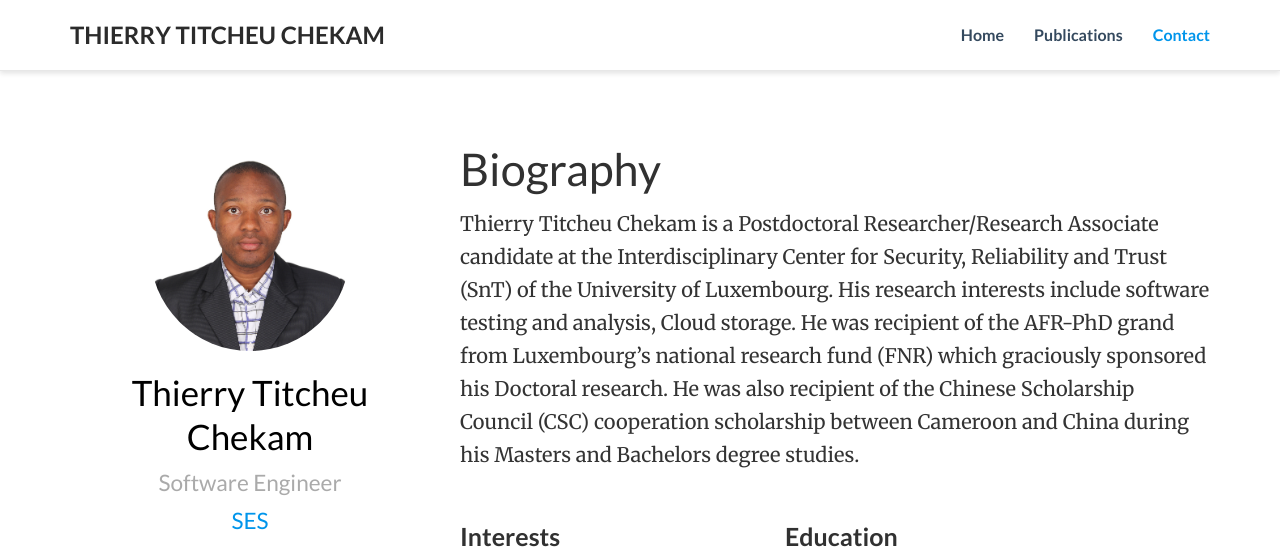
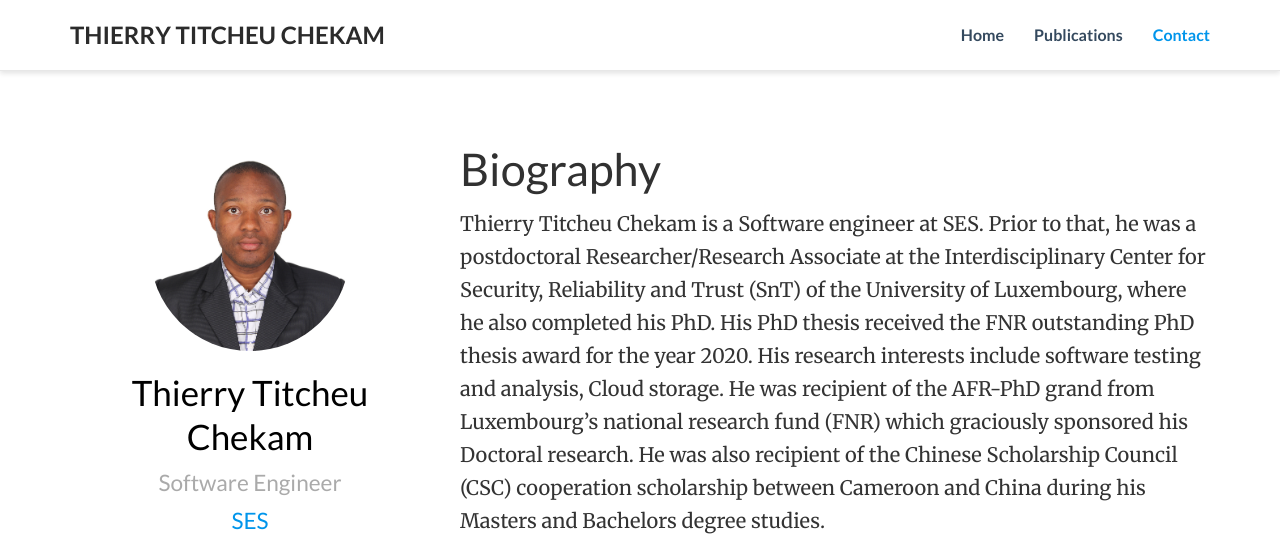
Before and after one commit to thierry-tct/thierry-tct.github.io, a plain HTML site: page index.html in a window 1280 px wide. Shown: the top 560 px of the page. Drawn offline with nearby package versions, Linux system fonts and the light colour scheme; files whose address does not match are found by name.

Commit message:
Update index.html

```diff
--- a/index.html
+++ b/index.html
@@ -8,7 +8,7 @@
   <meta name="theme" content="hugo-academic">
   <meta name="generator" content="Hugo 0.20.7" />
   <meta name="author" content="Thierry Titcheu Chekam">
-  <meta name="description" content="Postdoctoral Researcher/Research Associate">
+  <meta name="description" content="Software Engineer">
 
 
 
@@ -188,7 +188,7 @@
 
 <h1 id="biography">Biography</h1>
 
-<p>Thierry Titcheu Chekam is a Postdoctoral Researcher/Research Associate candidate at the Interdisciplinary Center for Security, Reliability and Trust (SnT) of the University of Luxembourg. His research interests include software testing and analysis, Cloud storage. He was recipient of the AFR-PhD grand from Luxembourg&rsquo;s national research fund (FNR) which graciously sponsored his Doctoral research. He was also recipient of the Chinese Scholarship Council (CSC) cooperation scholarship between Cameroon and China during his Masters and Bachelors degree studies.</p>
+<p>Thierry Titcheu Chekam is a Software engineer at SES. Prior to that, he was a postdoctoral Researcher/Research Associate at the Interdisciplinary Center for Security, Reliability and Trust (SnT) of the University of Luxembourg, where he also completed his PhD. His PhD thesis received the FNR outstanding PhD thesis award for the year 2020. His research interests include software testing and analysis, Cloud storage. He was recipient of the AFR-PhD grand from Luxembourg&rsquo;s national research fund (FNR) which graciously sponsored his Doctoral research. He was also recipient of the Chinese Scholarship Council (CSC) cooperation scholarship between Cameroon and China during his Masters and Bachelors degree studies.</p>
 
 
     <div class="row">
```
